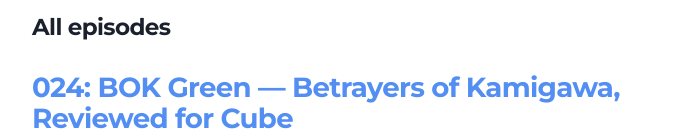
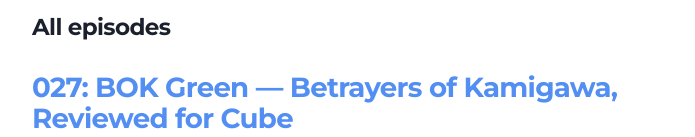
Before and after one commit to austin-schaefer/clock-spinning-site, a Gatsby site: page / in a window 1280 px wide. Shown: the part 663-800 px from the top of the page, without its empty margins (292-987 px from the left). Built offline with nearby package versions, Linux system fonts and the light colour scheme; Gatsby itself is replaced by a stand-in of ours.

Commit message:
ep27: Fix title

```diff
--- a/content/blog/episode-27-bok-green/index.md
+++ b/content/blog/episode-27-bok-green/index.md
@@ -1,5 +1,5 @@
 ---
-title: "024: BOK Green — Betrayers of Kamigawa, Reviewed for Cube"
+title: "027: BOK Green — Betrayers of Kamigawa, Reviewed for Cube"
 date: "2023-07-12T21:09:00"
 captivate_link: https://player.captivate.fm/episode/b282b416-fa31-4526-a34b-f9522b1a285c
 amazon_music: https://music.amazon.com/podcasts/8d6a2f78-e757-471f-aa2c-47afe84c72db/episodes/bb223be3-0661-4a9f-84f7-805761807c78/clock-spinning%E2%80%94magic-the-gathering-history-027-bok-green-betrayers-of-kamigawa
```
